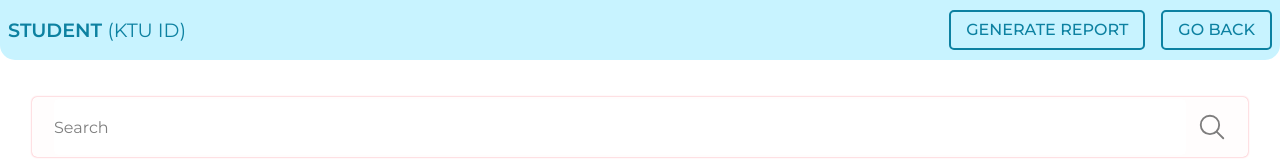
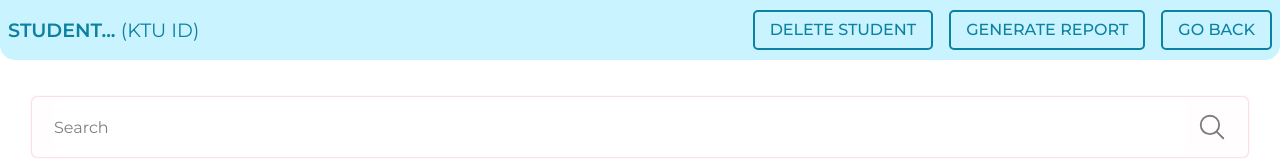
Before and after one commit to alvin1904/skillvine-client, a Next.js app: page /teacher/evaluate/1 in a window 1280 px wide. Shown: the top 160 px of the page. Built offline with nearby package versions, Linux system fonts and the light colour scheme; no server answers.

Commit message:
feat: student delete feat done

```diff
--- a/src/apis/teacher/index.js
+++ b/src/apis/teacher/index.js
@@ -46,6 +46,10 @@ export const reportGenBatchAPI = (batch) =>
 export const reportGenStudentAPI = (student) =>
   api.get(`/teachers/reports/students/${student}`);
 
+// DELETE STUDENT
+export const deleteStudentAPI = (student) =>
+  api.delete(`/teachers/students/${student}`);
+
 // INTERCEPTOR
 let refresh = false;
 api.interceptors.response.use(
--- a/src/componentsAdmin/ReportGenerator/Studentwise.js
+++ b/src/componentsAdmin/ReportGenerator/Studentwise.js
@@ -8,7 +8,7 @@ export const generateStudentPDF = (data) => {
     unit: "mm",
     format: "a4",
   });
-  const batch = `STUDENT-WISE REPORT for ${data.student.name}`;
+  const batch = `STUDENT-WISE REPORT`;
   let pageNo = 1;
   const spaceFactor = 80;
   let x = doc.internal.pageSize.width / 2;
--- a/src/layouts/TeacherNavbar.js
+++ b/src/layouts/TeacherNavbar.js
@@ -1,21 +1,45 @@
-import { useCustomError } from "@/components/ErrorHandler/ErrorContext";
+import { deleteStudentAPI } from "@/apis/teacher";
+import { status, useCustomError } from "@/components/ErrorHandler/ErrorContext";
+import { shortenName } from "@/utils/getRandomNumber";
+import useAxiosCaller from "@/utils/useAxiosCaller";
 import { useRouter } from "next/router";
 import React from "react";
 
 function TeacherNavbar({ name = "Student", ktuId = "KTU ID", slug }) {
   const router = useRouter();
   const { throwError } = useCustomError();
+  const { fetchData } = useAxiosCaller();
   const handleBack = () => router.push("/teacher/batches");
   const handleReport = () => {
     if (slug) router.push(`/teacher/reports/s/${slug}`);
     else throwError("No id found. Please try again later.");
   };
+  const handleDelete = async () => {
+    let p1 = "Are you sure you want to delete? (Yes/No)";
+    let p2 = "Student deleted successfully!";
+    let p3 = "Deletion cancelled!";
+    const deleteStudent = async () => {
+      const res = await fetchData(deleteStudentAPI, slug);
+      if (res.status === 200) {
+        throwError(p2, status.SUCCESS);
+        router.push("/teacher/batches");
+      } else throwError(res.response.status);
+    };
+
+    const userInput = window.prompt(p1);
+    if (userInput && userInput.trim().toLowerCase() === "yes") {
+      if (typeof slug === "string") await deleteStudent();
+    } else throwError(p3, status.INFO);
+  };
   return (
     <div className="teacher_navbar">
       <p>
-        {name} <span>({ktuId})</span>
+        {shortenName(name, 9)} <span>({ktuId})</span>
       </p>
       <div className="tNavbar_buttons">
+        <button className="tNavbar_button" onClick={handleDelete}>
+          DELETE STUDENT
+        </button>
         <button className="tNavbar_button" onClick={handleReport}>
           GENERATE REPORT
         </button>
--- a/src/pages/teacher/reports/b/[slug]/index.js
+++ b/src/pages/teacher/reports/b/[slug]/index.js
@@ -1,5 +1,6 @@
 import ReportComponent from "@/componentsAdmin/ReportGenerator/ReportComponent";
 import useReport from "@/utils/useReport";
+import Head from "next/head";
 import { useRouter } from "next/router";
 
 function index() {
@@ -11,6 +12,10 @@ function index() {
   const handlePrepare = async () => await getData(targets.BATCH, slug);
   const handleDownload = () => generate(targets.BATCH);
   return (
+    <>
+      <Head>
+        <title>BatchWise Report Generation</title>
+      </Head>
       <ReportComponent
         target={targets.BATCH}
         status={status}
@@ -18,6 +23,7 @@ function index() {
         handlePrepare={handlePrepare}
         handleDownload={handleDownload}
       />
+    </>
   );
 }
 
--- a/src/pages/teacher/reports/s/[slug]/index.js
+++ b/src/pages/teacher/reports/s/[slug]/index.js
@@ -1,5 +1,6 @@
 import ReportComponent from "@/componentsAdmin/ReportGenerator/ReportComponent";
 import useReport from "@/utils/useReport";
+import Head from "next/head";
 import { useRouter } from "next/router";
 
 function index() {
@@ -12,6 +13,10 @@ function index() {
   const handlePrepare = async () => await getData(targets.STUDENT, slug);
   const handleDownload = () => generate(targets.STUDENT);
   return (
+    <>
+      <Head>
+        <title>StudentWise Report Generation</title>
+      </Head>
       <ReportComponent
         target={targets.STUDENT}
         status={status}
@@ -19,6 +24,7 @@ function index() {
         handlePrepare={handlePrepare}
         handleDownload={handleDownload}
       />
+    </>
   );
 }
 
--- a/src/utils/getRandomNumber.js
+++ b/src/utils/getRandomNumber.js
@@ -5,3 +5,7 @@ export const getRandomNumber = (min, max) => {
 export const takeFirstNCharacters = (str, n = 10) => {
   return str? str.slice(0, n): str;
 };
+
+export const shortenName = (str, n = 10) => {
+  return str? str.slice(0, n)+"...": str;
+};
```
Lines whose indentation alone changed are shown as unchanged.
